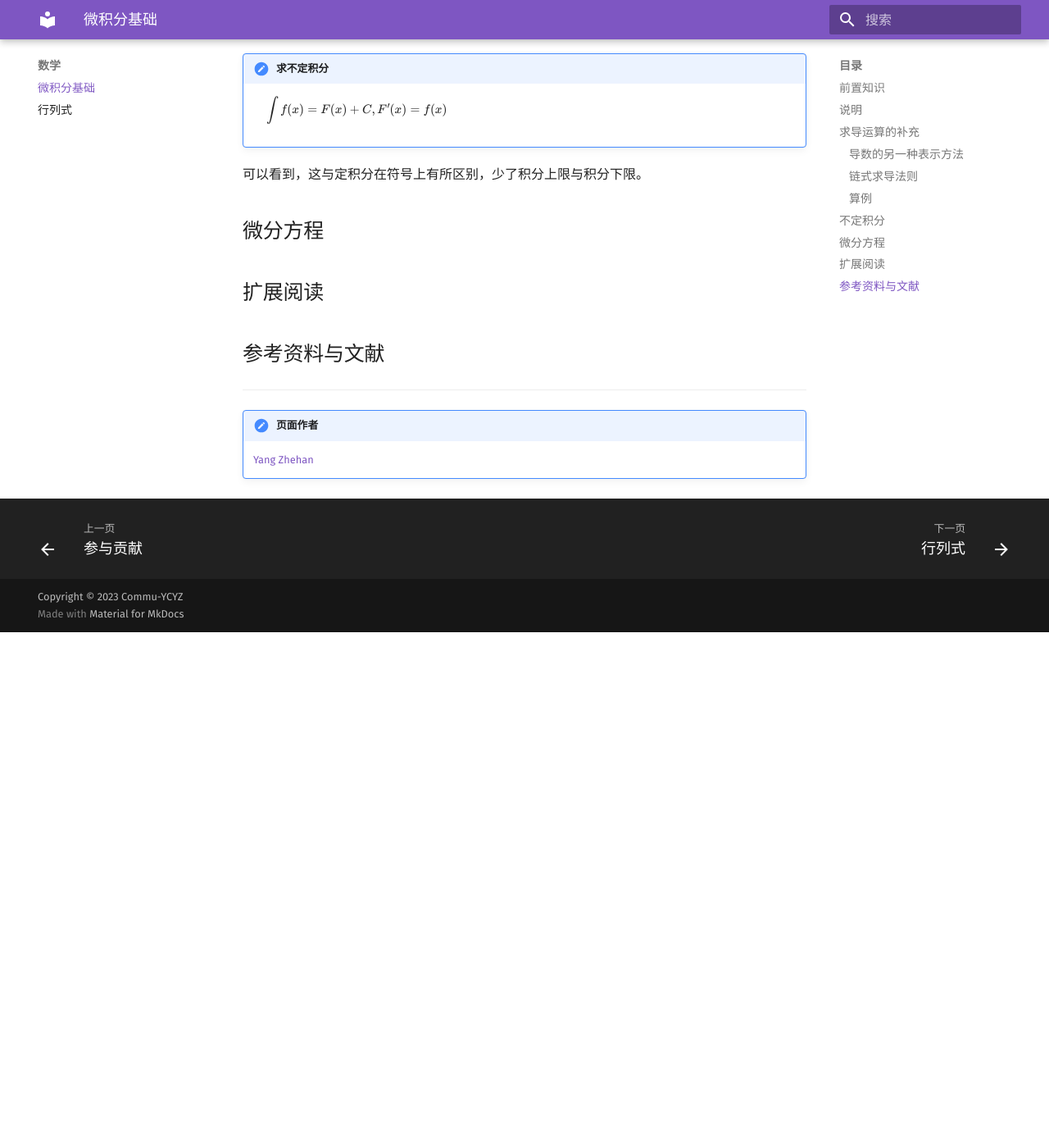
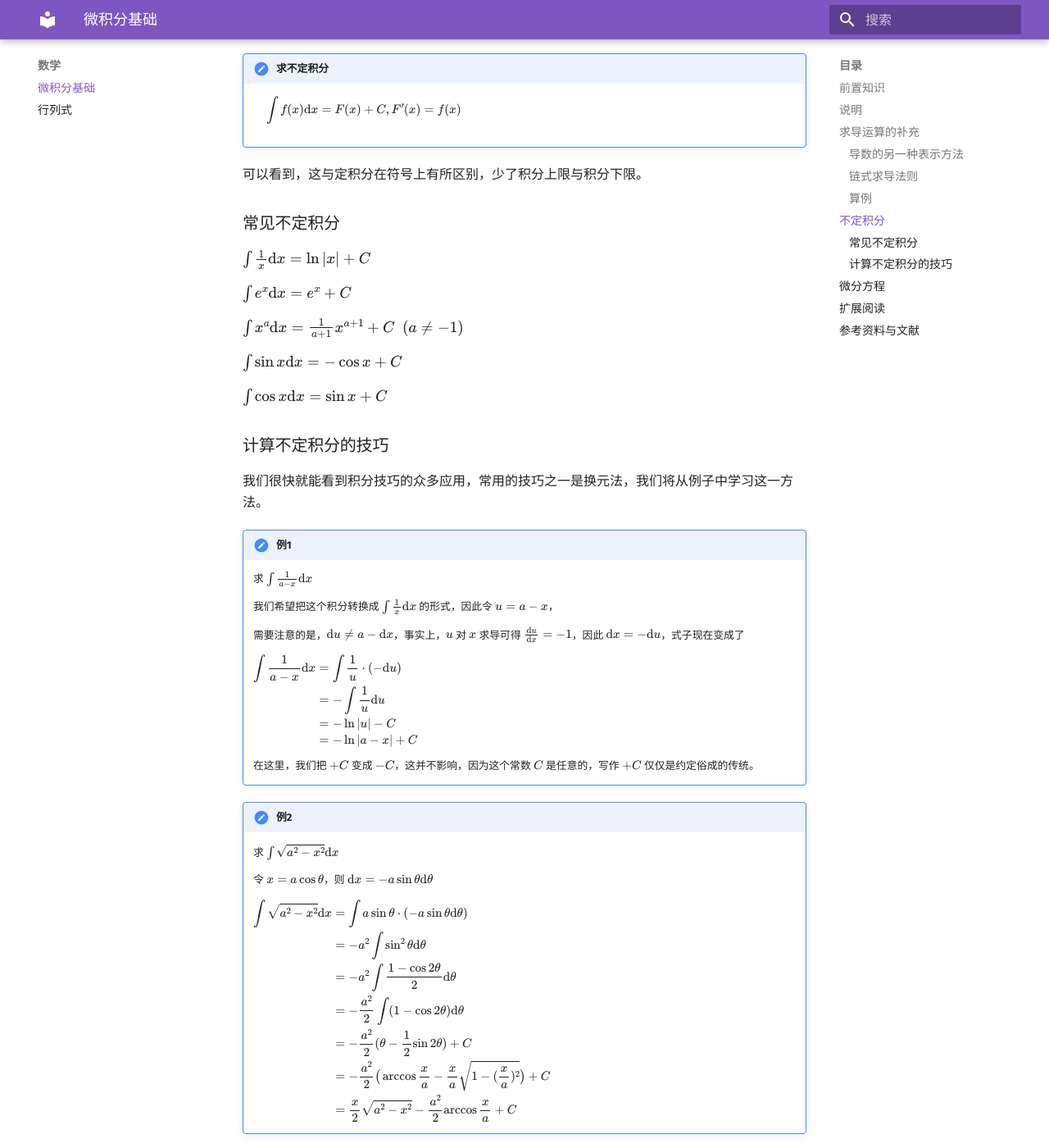
Before and after one commit to Commu-YCYZ/Commu-YCYZ, an MkDocs documentation site: the page built from docs/math/basic_calculus.md, in a window 1280 px wide and 1400 px high, scrolled down 3184 px. Shown: the whole window at 82% size. Built offline with MkDocs 1.6.1 and Material for MkDocs 9.7.7, drawn with Linux system fonts in a browser that asks for light colours; formulas are drawn with MathJax 3; before the commit the page ends 3955 px from its top, so only the background shows below that.

Commit message:
feat(docs/math/basic_calculus): 不定积分技巧

```diff
--- a/docs/math/basic_calculus.md
+++ b/docs/math/basic_calculus.md
@@ -104,9 +104,58 @@ $f$ 是关于 $x$ 的函数，但是如果我们找到某个中间变量 $u$，
 用专门的数学符号表示求不定积分：
 
 !!! note "求不定积分"
-    $$\int f(x)=F(x)+C,F^\prime(x)=f(x)$$
+    $$\int f(x)\mathrm{d}x=F(x)+C,F^\prime(x)=f(x)$$
 
 可以看到，这与定积分在符号上有所区别，少了积分上限与积分下限。
+
+### 常见不定积分
+
+$\int \frac{1}{x}\mathrm{d}x=\ln{|x|}+C$
+
+$\int e^x\mathrm{d}x=e^x+C$
+
+$\int x^a\mathrm{d}x=\frac{1}{a+1}x^{a+1}+C~~(a\neq -1)$
+
+$\int \sin x\mathrm{d}x=-\cos x +C$
+
+$\int \cos x\mathrm{d}x= \sin x +C$
+
+### 计算不定积分的技巧
+
+我们很快就能看到积分技巧的众多应用，常用的技巧之一是换元法，我们将从例子中学习这一方法。
+
+!!! note "例1"
+
+    求 $\int \frac{1}{a-x}\mathrm{d}x$
+
+    我们希望把这个积分转换成 $\int \frac{1}{x}\mathrm{d}x$ 的形式，因此令 $u=a-x$，
+
+    需要注意的是，$\mathrm{d}u\neq a-\mathrm{d}x$，事实上，$u$ 对 $x$ 求导可得 $\frac{\mathrm{d}u}{\mathrm{d}x}=-1$，因此 $\mathrm{d}x=-\mathrm{d}u$，式子现在变成了
+
+    $\begin{aligned}
+    \int \frac{1}{a-x}\mathrm{d}x&=\int \frac{1}{u}\cdot (-\mathrm{d}u)\\
+    &=-\int \frac{1}{u}\mathrm{d}u\\
+    &=-\ln |u| -C\\
+    &=-\ln |a-x| +C
+    \end{aligned}$
+
+    在这里，我们把 $+C$ 变成 $-C$，这并不影响，因为这个常数 $C$ 是任意的，写作 $+C$ 仅仅是约定俗成的传统。
+
+!!! note "例2"
+
+    求 $\int\sqrt{a^2-x^2}\mathrm{d}x$
+
+    令 $x=a\cos\theta$，则 $\mathrm{d}x=-a\sin\theta\mathrm{d}\theta$
+
+    $\begin{aligned}
+    \int\sqrt{a^2-x^2}\mathrm{d}x&=\int a\sin\theta\cdot(-a\sin\theta\mathrm{d}\theta)\\
+    &=-a^2\int\sin^2\theta\mathrm{d}\theta\\
+    &=-a^2\int\frac{1-\cos2\theta}{2}\mathrm{d}\theta\\
+    &=-\frac{a^2}{2}\int(1-\cos2\theta)\mathrm{d}\theta\\
+    &=-\frac{a^2}{2}(\theta-\frac{1}{2}\sin2\theta) + C\\
+    &=-\frac{a^2}{2}\big(\arccos\frac{x}{a}-\frac{x}{a}\sqrt{1-(\frac{x}{a})^2}\big)+C\\
+    &=\frac{x}{2}\sqrt{a^2-x^2}-\frac{a^2}{2}\arccos\frac{x}{a}+C
+    \end{aligned}$
 
 ## 微分方程
 
```
